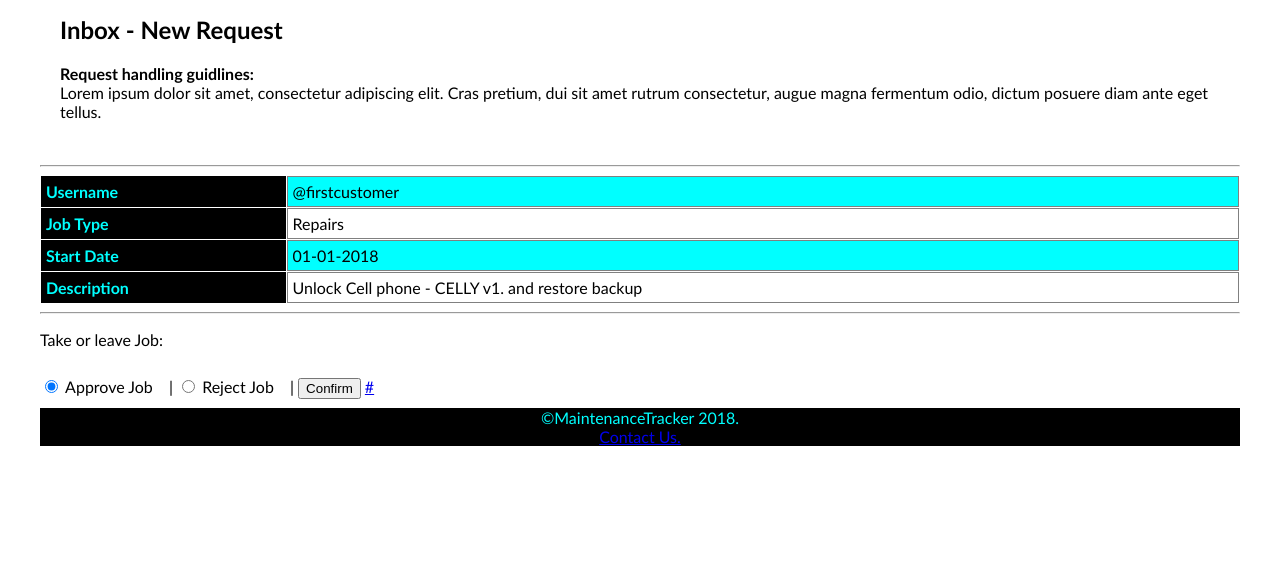
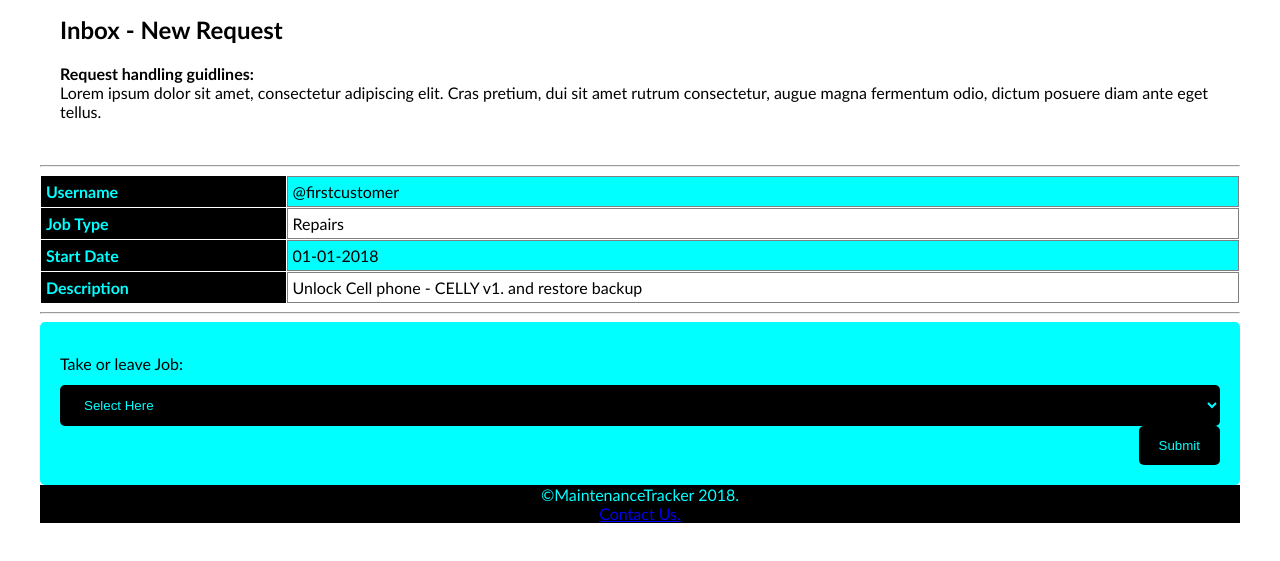
Before and after one commit to artorious/MaintenanceTracker, a plain HTML site: page UI/incoming_request_template.html in a window 1280 px wide. Shown: the part 215-776 px from the top of the page. Drawn offline with Linux system fonts and the light colour scheme.

Commit message:
[Chore #157896432] Finishes for styling
[Delivers #157774457]
[Delivers #157774471]
[Delivers #157773975]
[Delivers #157774494]
[Delivers #157774518]
[Delivers #157787931]
[Delivers #157784988]

```diff
--- a/UI/incoming_request_template.html
+++ b/UI/incoming_request_template.html
@@ -57,21 +57,22 @@
     </table>
   </div>
   <hr>
-  <form>
-    <p>Take or leave Job:</p>
-    <div>
-      <input type="radio" id="jobApproval"
-        name="jobStatus"  checked>
-      <label for="jobApproval">Approve Job</label> |
-      <input type="radio" id="rejectJob"
-      name="jobStatus" >
-      <label for="rejectJob">Reject Job</label> |
-      <button type="submit">Confirm</button>
-      <a href="admin_page.html">#</a>
+  <div class="container">
+    <form action="admin_page.html">
+      <div class="row">
+        <label for="jobApproval">Take or leave Job:</label>
+      </div>
+      <div class="row">
+        <select name="jobApproval">
+          <option value="no-decscion">Select Here</option>
+          <option value="jobApproved">Approve Job</option>
+          <option value="jobRejected">Reject Job </option>
+      </div>
+    <div class="row">
+        <input type="submit">
     </div>
   </form>
-
-
+  </div>
   <footer>&COPY;MaintenanceTracker 2018.</br><a href="#"> Contact Us.</a></footer>
 </body>
 </html>
```
Also changed, not shown: UI/admin_signin.html (+1 -2 lines), UI/create_new_request.html (+3 -4 lines), UI/expand_request_details.html (+1 -4 lines), UI/index.html (+1 -3 lines), UI/signin.html (+2 -2 lines), UI/signup.html (+2 -3 lines), UI/user_page.html (line endings or trailing spaces).
